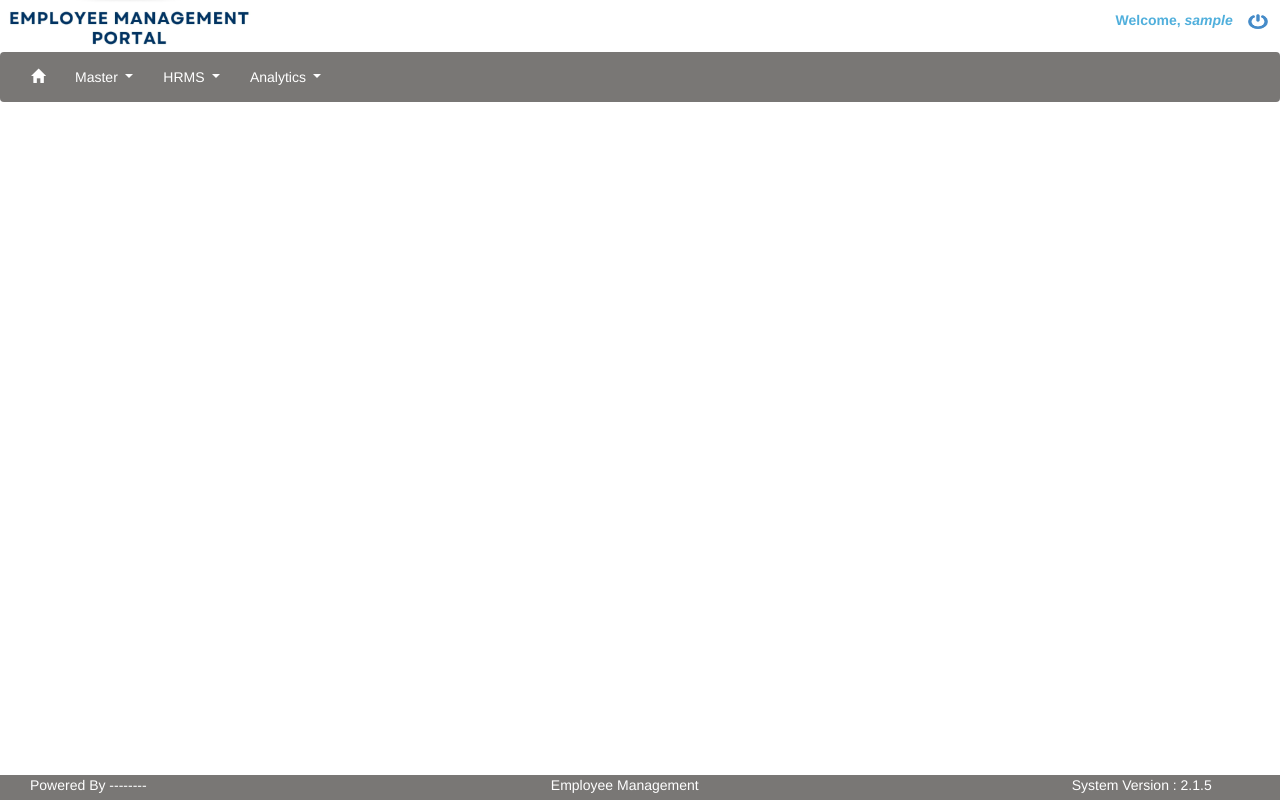
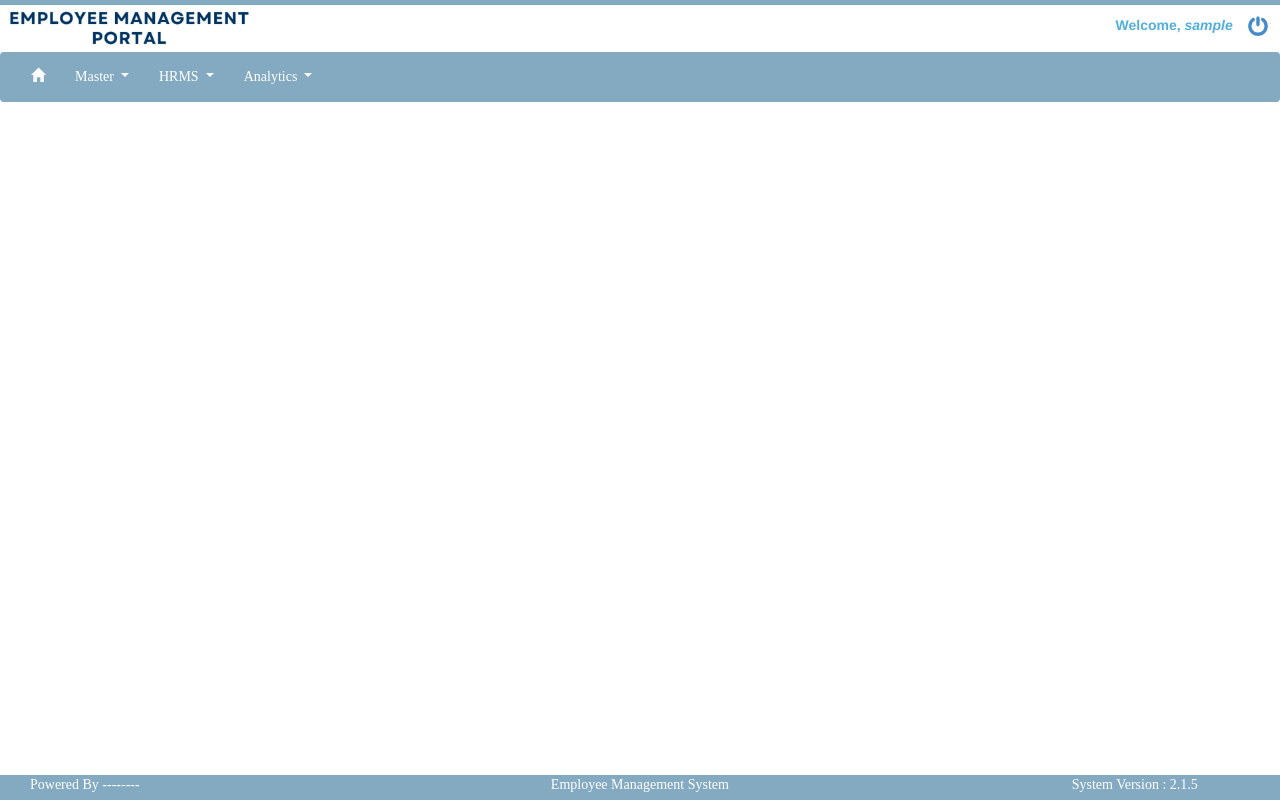
Before and after one commit to mayurkarale34/employee_management, a Python web app: template templates/home.html in a window 1280 px wide. Run offline with Jinja, Linux system fonts and the light colour scheme; the template is opened without the code that fills it: most values are stand-ins (such as "Sample title", 1, 10 or a date in 2020); some libraries are stand-ins or nearby versions.

Commit message:
Quick fixes

```diff
--- a/templates/home.html
+++ b/templates/home.html
@@ -19,18 +19,25 @@
       color: white;
       margin-right: 20px;
     }
+
+    .theme{
+      background-color: rgb(131, 170, 192);
+      font-family: 'Times New Roman', Times, serif;
+
+    }
   </style>
 </head>
 <body>
+  <div class="col-md-12 theme" style="position: fixed; top: 0; height: 5px; color: white;"></div>
 
     <img src="static/images/logo.png" alt="Logo" height="5%" width="20%">
 
 
-    <div style="float: right; margin-top: 10px">
+    <div style="float: right; margin-top: 15px">
         <label for=""><span style="color: #50afdc;">Welcome, </span><span style="color: #50afdc; font-weight: bold; font-style: italic;"> {{ username }}</span></label>
          &nbsp;&nbsp;
         <a href="/login">
-            <img src="static/images/logout.png" alt="Logout" height="15px" width="20px">
+            <img src="static/images/logout.png" alt="Logout" height="20px" width="20px">
         </a>&nbsp;&nbsp;
 
     </div>
@@ -40,7 +47,7 @@
 
 
 
-    <nav class="navbar navbar-expand-lg" style="background-color: rgb(121, 119, 117); height: 25px;">
+    <nav class="navbar navbar-expand-lg theme" style="height: 25px;">
 
       <button class="navbar-toggler" type="button" data-toggle="collapse" data-target="#navbarNav" aria-controls="navbarNav" aria-expanded="false" aria-label="Toggle navigation">
         <span class="navbar-toggler-icon"></span>
@@ -88,7 +95,7 @@
 
     </nav>
 
-    <div class="col-md-12" style="background-color: rgb(121, 119, 117);position: fixed; bottom: 0; height: 25px; color: white;">
+    <div class="col-md-12 theme" style="position: fixed; bottom: 0; height: 25px; color: white;">
       <span class="col-md-2">Powered By --------</span>
       <span class="col-md-3"></span>
       <span class="col-md-2">Employee Management System</span>
```
